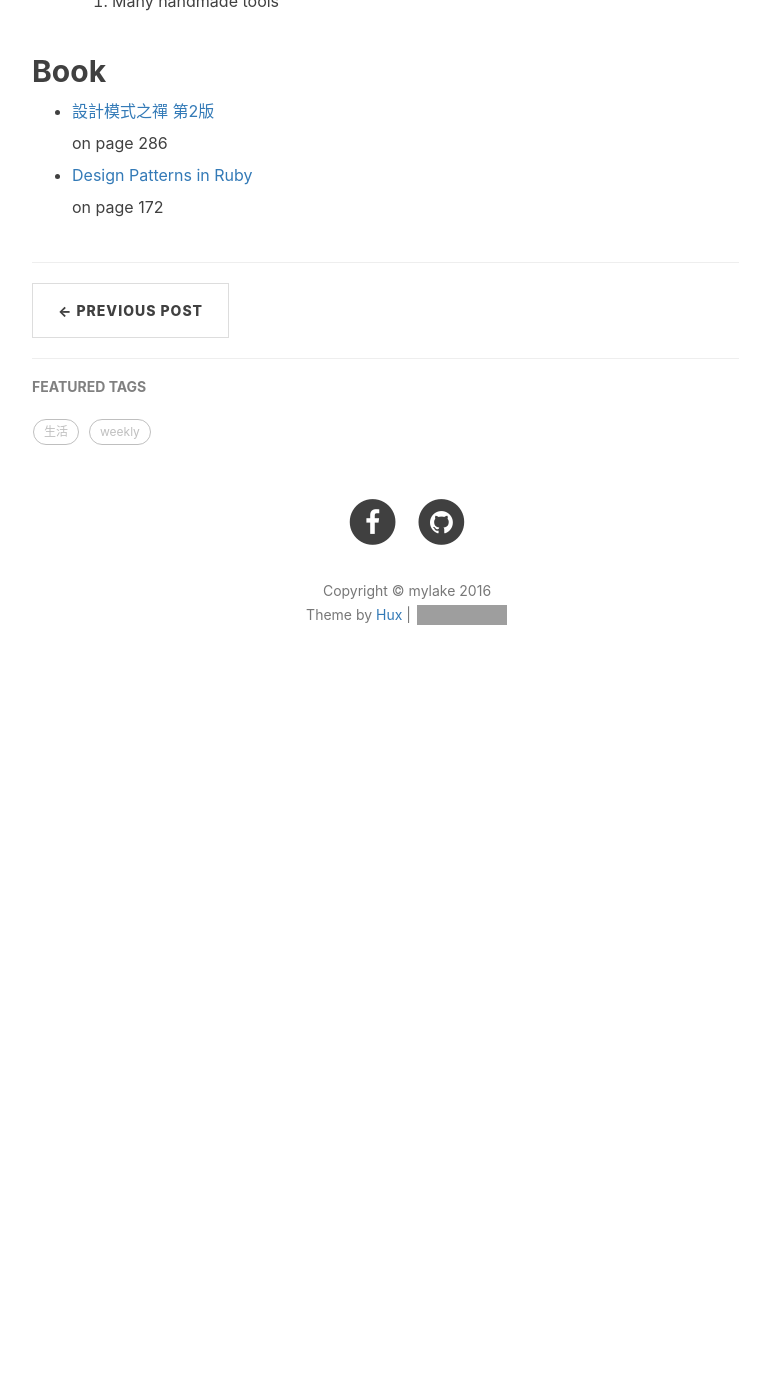
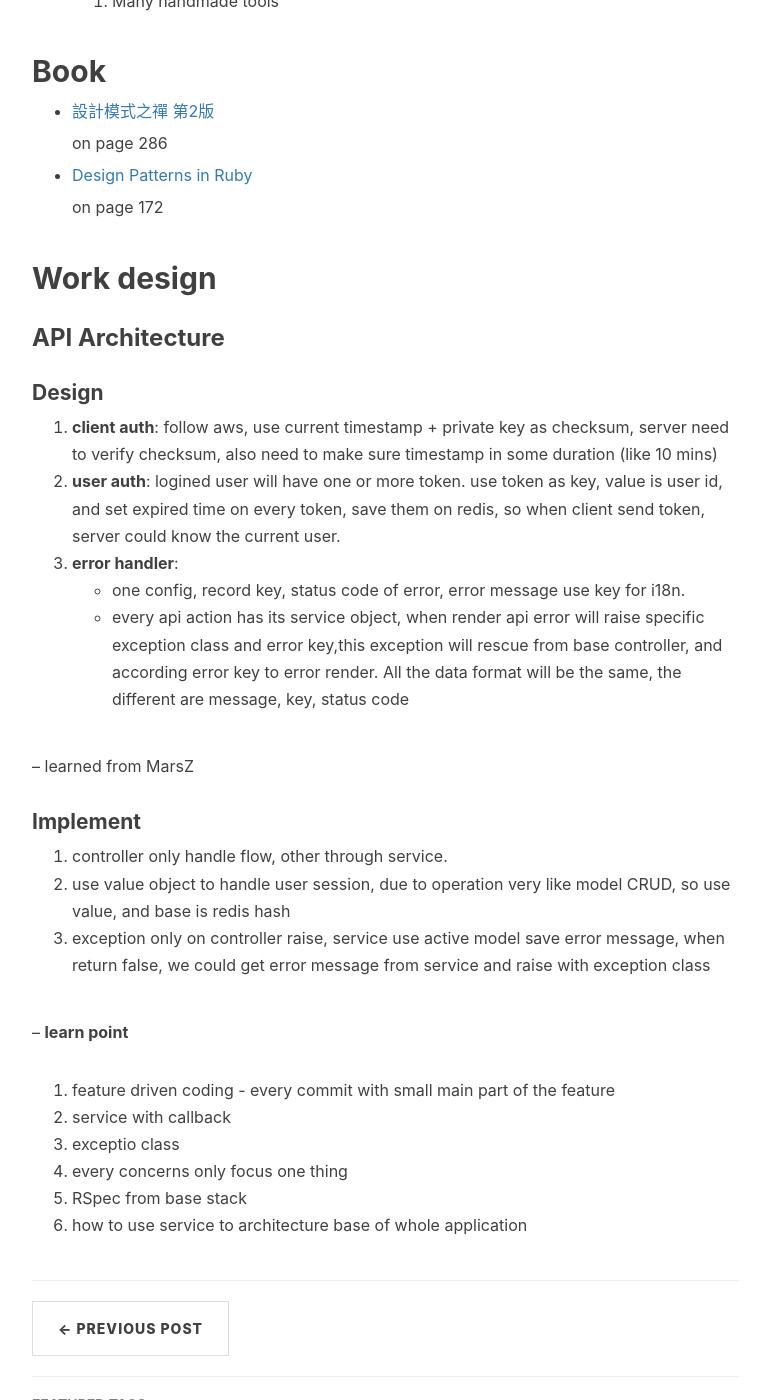
Before and after one commit to mylake/mylake.github.com, a Jekyll site: the page built from _posts/2016-07-31-2016.markdown, in a window 1280 px wide and 1400 px high, scrolled down 1997 px. Shown: the whole window, without its empty margins (233-994 px from the left). Built offline with Jekyll 4.4.1, drawn with Linux system fonts in a browser that asks for light colours; nearby versions of some CDN libraries; comment, search, counter and statistics services are not loaded; before the commit the page ends 2716 px from its top, so only the background shows below that; grey boxes are pictures that could not be loaded.

Commit message:
API Architecture

```diff
--- a/_posts/2016-07-31-2016.markdown
+++ b/_posts/2016-07-31-2016.markdown
@@ -77,3 +77,33 @@ tags:
 
 * <p> <a href="http://designpatternsinruby.com/">Design Patterns in Ruby</a></p>
    on page 172
+
+## Work design
+
+### API Architecture
+
+#### Design
+
+  1. **client auth**: follow aws, use current timestamp + private key as checksum, server need to verify checksum, also need to make sure timestamp in some duration (like 10 mins)
+  2. **user auth**: logined user will have one or more token. use token as key, value is user id, and set expired time on every token, save them on redis, so when client send token, server could know the current user.
+  3. **error handler**:
+     - one config, record key, status code of error, error message use key for i18n.
+     - every api action has its service object, when render api error will raise specific exception class and error key,this exception will rescue from base controller, and according error key to error render. All the data format will be the same, the different are message, key, status code
+
+-- learned from MarsZ
+
+#### Implement
+
+  1. controller only handle flow, other through service.
+  2. use value object to handle user session, due to operation very like model CRUD, so use value, and base is redis hash
+  3. exception only on controller raise, service use active model save error message, when return false, we could get error message from service and raise with exception class
+
+-- **learn point**
+
+  1. feature driven coding
+    - every commit with small main part of the feature
+  2. service with callback
+  3. exceptio class
+  4. every concerns only focus one thing
+  5. RSpec from base stack
+  6. how to use service to architecture base of whole application
```
Also changed, not shown: 2 other files.
